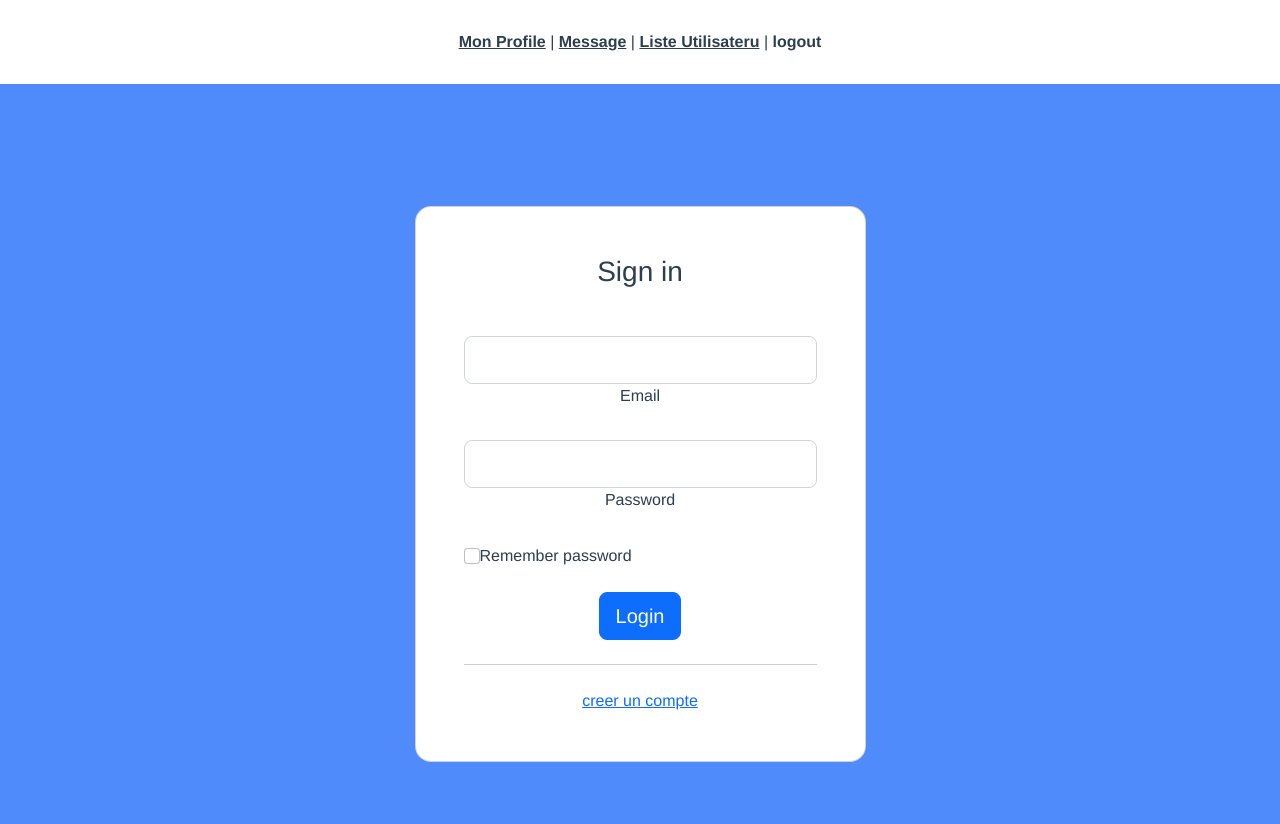
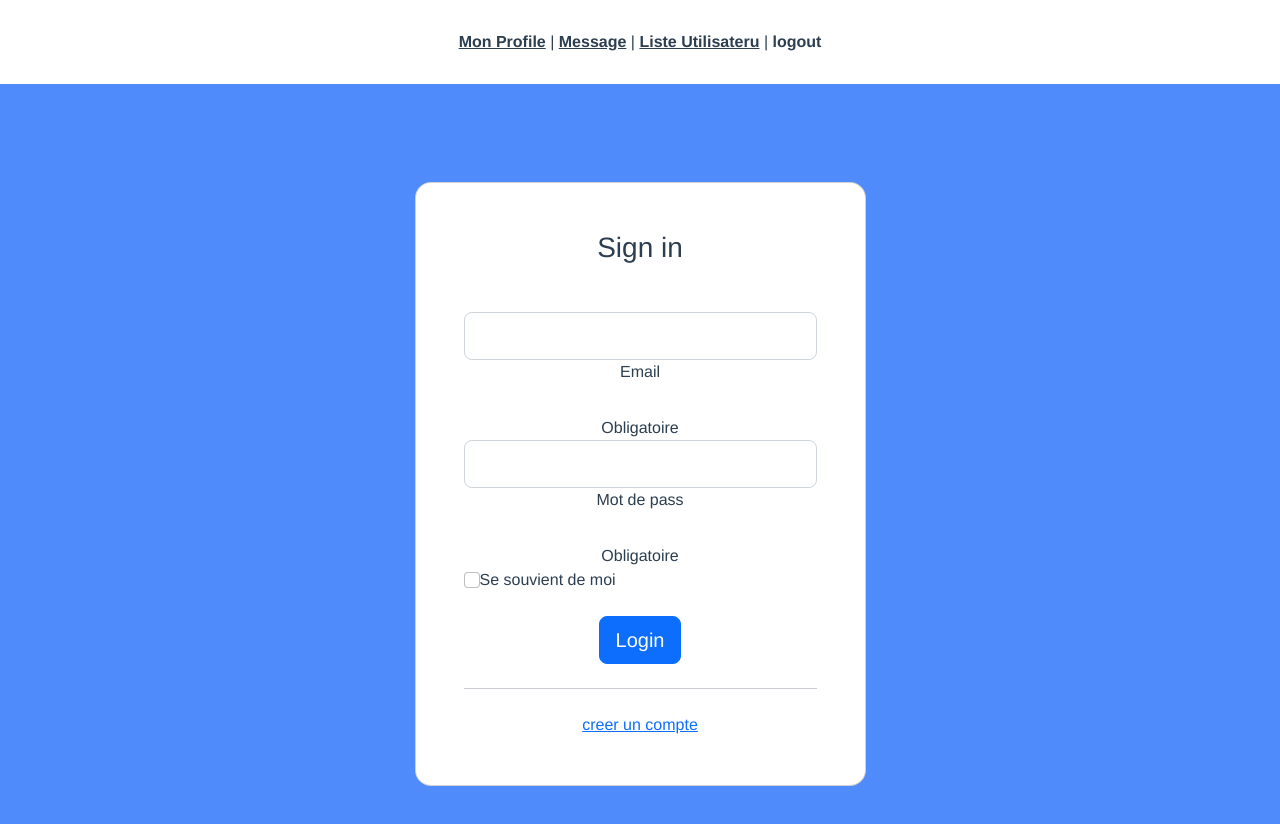
Before and after one commit to tefinirinasarobidy/chatVue, a Vue app: page /login in a window 1280 px wide. Both pictures are taken after a click on the button "Login". Shown: the top 824 px of the page. Built offline with nearby package versions, Linux system fonts and the light colour scheme; no server answers.

Commit message:
validation

```diff
--- a/package.json
+++ b/package.json
@@ -18,7 +18,8 @@
     "serve-static": "^1.15.0",
     "vue": "^2.6.14",
     "vue-axios": "^3.4.1",
-    "vue-router": "^3.5.1"
+    "vue-router": "^3.5.1",
+    "vuelidate": "^0.7.7"
   },
   "devDependencies": {
     "@babel/core": "^7.12.16",
--- a/src/App.vue
+++ b/src/App.vue
@@ -24,6 +24,7 @@ export default {
       console.log(res);
       if(res.data) {
         localStorage.removeItem('token');
+        localStorage.removeItem('user');
         this.$router.push('/login')
       }
      })
--- a/src/config/config.js
+++ b/src/config/config.js
@@ -1,4 +1,5 @@
 export default {
-    baseUrl: 'https://back-chat-v1.herokuapp.com/',
+    // baseUrl: 'https://back-chat-v1.herokuapp.com/',
+    baseUrl:'http://localhost:8000/',
     headers: {headers: { 'Content-type':'application/json',Authorization: 'Bearer '+ localStorage.getItem('token')} }
 }
--- a/src/config/echo.js
+++ b/src/config/echo.js
@@ -9,7 +9,8 @@ export default {
             broadcaster: 'pusher',
             key: '5a62c10d65059c1ecfdb',
             cluster: 'eu',
-            wsHost: 'https://back-chat-v1.herokuapp.com/',
+            // wsHost: 'https://back-chat-v1.herokuapp.com/',
+            wsHost: 'localhost',
             wsPort: 6001,
             disableStats: true,
             forceTLS: false,
--- a/src/views/RegisterView.vue
+++ b/src/views/RegisterView.vue
@@ -15,13 +15,25 @@
                     <input type="text" id="form3Example15cg" v-model="form.firstname" class="form-control form-control-lg" />
                     <label class="form-label" for="form3Example15cg">Your firstname</label>
                   </div>
+                   <div class="error" v-if="!this.$v.form.firstname.required && submited">
+                      <p class="mb-0">Obligatoire</p>
+                  </div>
                   <div class="form-outline mb-4">
                     <input type="text" id="form3Example16cg" v-model="form.lastname" class="form-control form-control-lg" />
                     <label class="form-label" for="form3Example14cg">Your lastname</label>
                   </div>
+                  <div class="error" v-if="!this.$v.form.lastname.required && submited">
+                      <p class="mb-0">Obligatoire</p>
+                  </div>
                   <div class="form-outline mb-4">
                     <input type="text" id="form3Example17cg" v-model="form.username" class="form-control form-control-lg" />
                     <label class="form-label" for="form3Example12cg">Your username</label>
+                  </div>
+                  <div class="error" v-if="!this.$v.form.username.required && submited">
+                      <p class="mb-0">Obligatoire</p>
+                  </div>
+                  <div class="error" v-if="usernameExist">
+                      <p class="mb-0">username deja exister</p>
                   </div>
                   <div class="input-group mb-4">
                         <label class="input-group-text" for="inputGroupSelect01">Sexe</label>
@@ -30,19 +42,34 @@
                         <option value="femme">Femme</option>
                     </select>
                   </div>
+                   <div class="error" v-if="!this.$v.form.sexe.required && submited">
+                      <p class="mb-0">Obligatoire</p>
+                  </div>
                   <div class="form-outline mb-4">
                     <input type="email" v-model="form.email" id="form3Example3cg" class="form-control form-control-lg" />
                     <label class="form-label" for="form3Example3cg">Your Email</label>
+                  </div>
+                   <div class="error" v-if="!this.$v.form.email.required && submited">
+                      <p class="mb-0">Obligatoire</p>
+                  </div>
+                  <div class="error" v-if="mailExist">
+                      <p class="mb-0">email deja exister</p>
                   </div>
 
                   <div class="form-outline mb-4">
                     <input type="password" v-model="form.password" id="form3Example4cg" class="form-control form-control-lg" />
                     <label class="form-label" for="form3Example4cg">Password</label>
                   </div>
+                  <div class="error" v-if="!this.$v.form.password.required && submited">
+                      <p class="mb-0">Obligatoire</p>
+                  </div>
 
                   <div class="form-outline mb-4">
                     <input type="password" v-model="confirm_pass" id="form3Example4cdg" class="form-control form-control-lg" />
                     <label class="form-label" for="form3Example4cdg">Repeat your password</label>
+                  </div>
+                  <div class="error" v-if="!this.$v.confirm_pass.required && submited">
+                      <p class="mb-0">Obligatoire</p>
                   </div>
 
                   <div class="d-flex justify-content-center">
@@ -70,9 +97,17 @@
     height: 998px!important;
     background-color: rgb(80, 139, 252);
   }
+  .error {
+      color: red;
+      margin-top: -34px;
+  }
 </style>
 <script>
 import authService from '../service/authService.js'
+import Vue from 'vue'
+import Vuelidate from 'vuelidate'
+Vue.use(Vuelidate)
+import { required } from 'vuelidate/lib/validators'
 export default {
     name:"RegisterView",
     data() {
@@ -85,18 +120,63 @@ export default {
                 sexe: '',
                 password: ''
             },
-            confirm_pass: ''
+            confirm_pass: '',
+            submited: false,
+            mailExist: false,
+            usernameExist: false
+        }
+    },
+    validations: {
+      form: {
+        email: {
+          required
+        },
+        firstname: {
+          required
+        },
+        lastname: {
+          required
+        },
+        username: {
+          required
+        },
+        sexe: {
+          required
+        },
+        password: {
+          required
+        }
+      },
+      confirm_pass: {
+        required
       }
     },
     methods: {
       register() {
+        this.submited = true
+        console.log(this.$v);
+        if (!this.$v.form.$invalid) {
           if(this.form.password == this.confirm_pass){
             authService.register(this.form).then(res => {
+              console.log(res);
+              this.mailExist = false
+              this.usernameExist = false
               if (res.data.access_token) {
                 localStorage.setItem('token', res.data.access_token)
-              this.$router.push('/')
+                localStorage.setItem('user', res.data.user)
+                window.location.href = '/'
               }
+              if (res.data.warning) {
+                if (res.data.warning.email) {
+                  this.mailExist = true
+                }
+                if (res.data.warning.username) {
+                  this.usernameExist = true
+                }
+              }
+
           })
+        }
 
               // localStorage.setItem('storedData', this.input)
               // localStorage.getItem('storedData');
--- a/src/views/login/LoginView.vue
+++ b/src/views/login/LoginView.vue
@@ -7,31 +7,34 @@
                 <div class="card-body p-5 text-center">
 
                   <h3 class="mb-5">Sign in</h3>
-
+                  <div class="error" v-if="showError">
+                      <p class="mb-0">mot de pass ou email erreur</p>
+                  </div>
                   <div class="form-outline mb-4">
                     <input type="email" id="typeEmailX-2" v-model="form.email" class="form-control form-control-lg" />
                     <label class="form-label" for="typeEmailX-2">Email</label>
                   </div>
+                  <div class="error" v-if="!this.$v.form.email.required && submited">
+                      <p class="mb-0">Obligatoire</p>
+                  </div>
 
                   <div class="form-outline mb-4">
                     <input type="password" id="typePasswordX-2" v-model="form.password" class="form-control form-control-lg" />
-                    <label class="form-label" for="typePasswordX-2">Password</label>
+                    <label class="form-label" for="typePasswordX-2">Mot de pass </label>
+                  </div>
+                  <div class="error" v-if="!this.$v.form.password.required && submited">
+                      <p class="mb-0">Obligatoire</p>
                   </div>
 
                   <!-- Checkbox -->
                   <div class="form-check d-flex justify-content-start mb-4">
                     <input class="form-check-input" type="checkbox"  value="" id="form1Example3" />
-                    <label class="form-check-label" for="form1Example3"> Remember password </label>
+                    <label class="form-check-label" for="form1Example3"> Se souvient de moi</label>
                   </div>
 
                   <button class="btn btn-primary btn-lg btn-block" type="submit" @click.prevent="login()">Login</button>
 
                   <hr class="my-4">
-
-                  <!-- <button class="btn btn-lg btn-block btn-primary" style="background-color: #dd4b39;"
-                    type="submit"><i class="fab fa-google me-2"></i> Sign in with google</button>
-                  <button class="btn btn-lg btn-block btn-primary mb-2" style="background-color: #3b5998;"
-                    type="submit"><i class="fab fa-facebook-f me-2"></i>Sign in with facebook</button> -->
                   <router-link to="/register">creer un compte </router-link>
                 </div>
               </div>
@@ -42,6 +45,10 @@
 </template>
 <script>
 import auhtService from '../../service/authService.js'
+import Vue from 'vue'
+import Vuelidate from 'vuelidate'
+Vue.use(Vuelidate)
+import { required } from 'vuelidate/lib/validators'
 export default {
     name: 'LoginView',
     data() {
@@ -49,21 +56,41 @@ export default {
             form : {
                 email: '',
                 password: ''
+            },
+            submited : false,
+            showError: false
+
         }
-
+    },
+    validations: {
+      form: {
+        email: {
+          required
+        },
+        password: {
+          required
+        }
       }
     },
     methods: {
         login(){
+          this.submited = true
+          console.log(this.$v);
+          if (!this.$v.form.$invalid) {
             auhtService.login(this.form).then(res => {
               console.log(res);
               if (res.data.access_token) {
                 localStorage.setItem('token', res.data.access_token)
                 localStorage.setItem('user', res.data.user)
-              this.$router.push('/')
+                window.location.href = '/'
 
               }
+              if (res.data.error) {
+                console.log("error");
+                this.showError = true
+              }
            });
+          }
         }
     },
 }
--- a/src/views/login/login.css
+++ b/src/views/login/login.css
@@ -0,0 +1,4 @@
+.error {
+    color: red;
+    margin-top: -34px;
+}
--- a/src/views/message/MessageView.vue
+++ b/src/views/message/MessageView.vue
@@ -13,7 +13,7 @@
                             @seeMessage = "onClickSeeMessage">
                             </ListConversation>
                         </div>
-                        <div class="col-12 col-lg-7 col-xl-9">
+                        <div class="col-12 col-lg-7 col-xl-9" v-if="conversationSelected">
                             <ListMessage
                             :message = "allMessage"
                             :conversation = "conversationSelected"
```
Also changed, not shown: src/components/DemareMessage.vue (+7 -2 lines), src/components/message/ListConversation.vue (+5 -2 lines), src/views/profile/ProfileView.vue (+8 -7 lines), 1 other file (tests, documents, lock files or other folders). Lines whose indentation alone changed are shown as unchanged.
